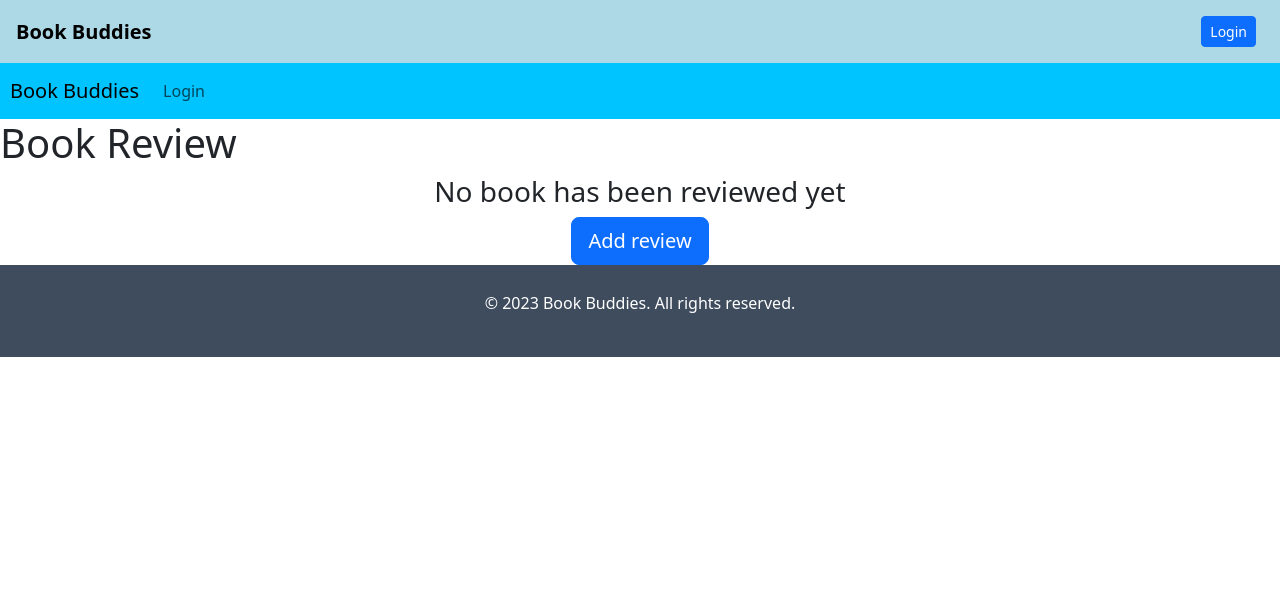
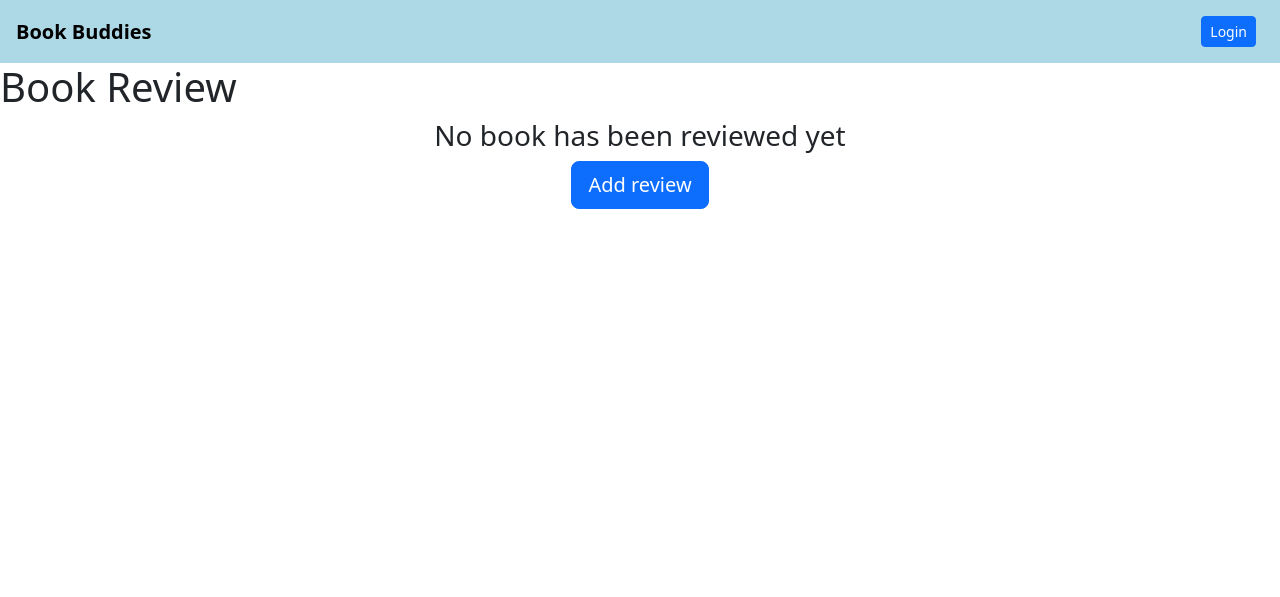
Before and after one commit to PBP-E14/book-buddies, a Django app: page /review/show_review/ in a window 1280 px wide. Shown: the top 597 px of the page. Run offline with Django 4.2, Linux system fonts and the light colour scheme; data that the repository does not hold is empty.

Commit message:
fix merge stuff

```diff
--- a/review/templates/show_review.html
+++ b/review/templates/show_review.html
@@ -26,42 +26,7 @@
         background: #00c4ff;
     }
 
-    nav #brand {
-        padding-left: 10px;
-    }
-
     </style>
-
-    <nav class="navbar navbar-expand-lg navbar-light">
-        <a id = "brand" class="navbar-brand" href="#">Book Buddies</a>
-        <button class="navbar-toggler" type="button" data-bs-toggle="collapse" data-bs-target="#navbarNav" aria-controls="navbarNav" aria-expanded="false" aria-label="Toggle navigation">
-        <span class="navbar-toggler-icon"></span>
-        </button>
-        <div class="collapse navbar-collapse" id="navbarNav">
-        <ul class="navbar-nav ml-auto">
-            {% if user.is_authenticated %}
-            <li class="nav-item">
-                <a class="nav-link" href="#">Welcome, {{ user.username }}!</a>
-            </li>
-            <li class="nav-item">
-                <a class="nav-link" href="{% url 'show_forums' %}">Forum Discussion</a>
-            </li>
-            <li class="nav-item">
-                <a id="selected" class="nav-link" href="{% url 'show_review' %}">Book Review</a>
-            </li>
-                <a class="nav-link" href="{% url 'user_profile' %}"><i class="bi bi-person"> Profile</i></a>
-            </li>
-            <li class="nav-item">
-                <a class="nav-link" href="{% url 'logout' %}">Logout</a>
-            </li>
-            {% else %}
-            <li class="nav-item">
-                <a class="nav-link" href="{% url 'user_login' %}">Login</a>
-            </li>
-            {% endif %}
-        </ul>
-        </div>
-    </nav>
 </head>
 <body>
     <h1>Book Review</h1>
@@ -91,12 +56,4 @@
     </div>
 </body>
 
-<footer style="width: 100%; clear: both;">
-    <div class="container-fluid text-white py-3">
-        <div class="container text-center">
-            <p>&copy; 2023 Book Buddies. All rights reserved.</p>
-        </div>
-    </div>
-</footer>
-
 {% endblock %}
```
Also changed, not shown: templates/homepage.html (+0 -31 lines).
